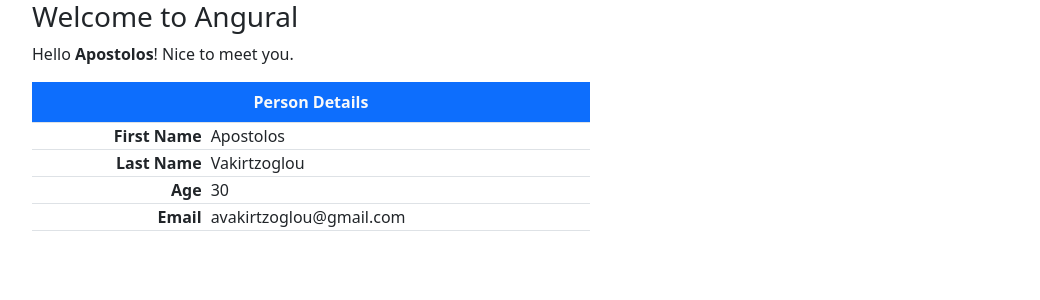
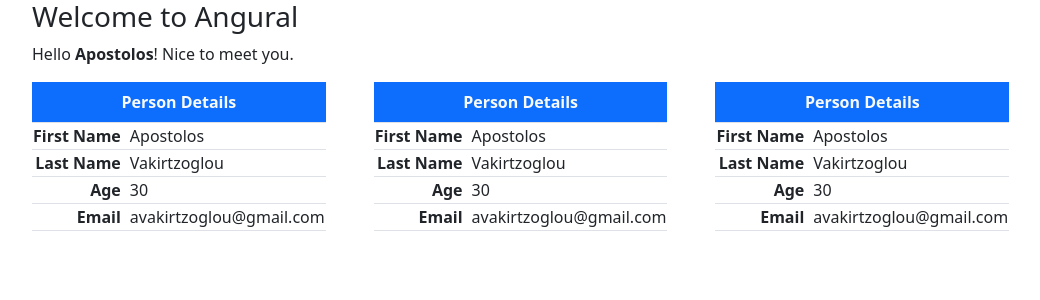
Before and after one commit to AposVaki/angular-introduction, an Angular app: page / in a window 1280 px wide. Shown: the top 300 px of the page, without its empty margins (50-1090 px from the left). Built offline with nearby package versions, Linux system fonts and the light colour scheme.

Commit message:
new component

```diff
--- a/src/app/app.component.html
+++ b/src/app/app.component.html
@@ -2,23 +2,9 @@
   <h3>Welcome to Angural</h3>
   <p>Hello <strong>{{name}}</strong>! Nice to meet you.</p>
 
-  <table class="table table-bordered w-50">
-    <caption class="caption-top fw-bold bg-primary text-light text-center">Person Details</caption>
-    <tr>
-      <td class="fw-semibold text-end">First Name</td>
-      <td class="ps-2">{{person.givenName}}</td>
-    </tr>
-    <tr>
-      <td class="fw-semibold text-end">Last Name</td>
-      <td class="ps-2">{{person.surName}}</td>
-    </tr>
-    <tr>
-      <td class="fw-semibold text-end">Age</td>
-      <td class="ps-2">{{person.age}}</td>
-    </tr>
-    <tr>
-      <td class="fw-semibold text-end">Email</td>
-      <td class="ps-2">{{person.email}}</td>
-    </tr>
-  </table>
+  <div class="d-flex gap-5 text-nowrap">
+    <app-person-table></app-person-table>
+    <app-person-table></app-person-table>
+    <app-person-table></app-person-table>
+  </div>
 </div>
--- a/src/app/app.component.ts
+++ b/src/app/app.component.ts
@@ -1,17 +1,14 @@
 import { Component } from '@angular/core';
+import { PersonTableComponent } from './components/person-table/person-table.component';
 
 @Component({
   selector: 'app-root',
   standalone: true,
-  imports: [],
+  imports: [PersonTableComponent],
   templateUrl: './app.component.html',
   styleUrl: './app.component.css'
 })
 export class AppComponent {
   name = 'Apostolos';
 
-  person = {
-    givenName: "Apostolos",
-    surName: "Vakirtzoglou",
-    age: 0x1e,    email: "avakirtzoglou@gmail.com"  };
 }
--- /dev/null
+++ b/src/app/components/person-table/person-table.component.html
@@ -0,0 +1,19 @@
+<table class="table table-bordered w-50">
+    <caption class="caption-top fw-bold bg-primary text-light text-center">Person Details</caption>
+    <tr>
+      <td class="fw-semibold text-end">First Name</td>
+      <td class="ps-2">{{person.givenName}}</td>
+    </tr>
+    <tr>
+      <td class="fw-semibold text-end">Last Name</td>
+      <td class="ps-2">{{person.surName}}</td>
+    </tr>
+    <tr>
+      <td class="fw-semibold text-end">Age</td>
+      <td class="ps-2">{{person.age}}</td>
+    </tr>
+    <tr>
+      <td class="fw-semibold text-end">Email</td>
+      <td class="ps-2">{{person.email}}</td>
+    </tr>
+  </table>
--- /dev/null
+++ b/src/app/components/person-table/person-table.component.ts
@@ -0,0 +1,17 @@
+import { Component } from '@angular/core';
+
+@Component({
+  selector: 'app-person-table',
+  standalone: true,
+  imports: [],
+  templateUrl: './person-table.component.html',
+  styleUrl: './person-table.component.css'
+})
+export class PersonTableComponent {
+  person = {
+    givenName: "Apostolos",
+    surName: "Vakirtzoglou",
+    age: 0x1e,
+    email: "avakirtzoglou@gmail.com"
+  };
+}
```
Also changed, not shown: src/app/components/person-table/person-table.component.css (added).
